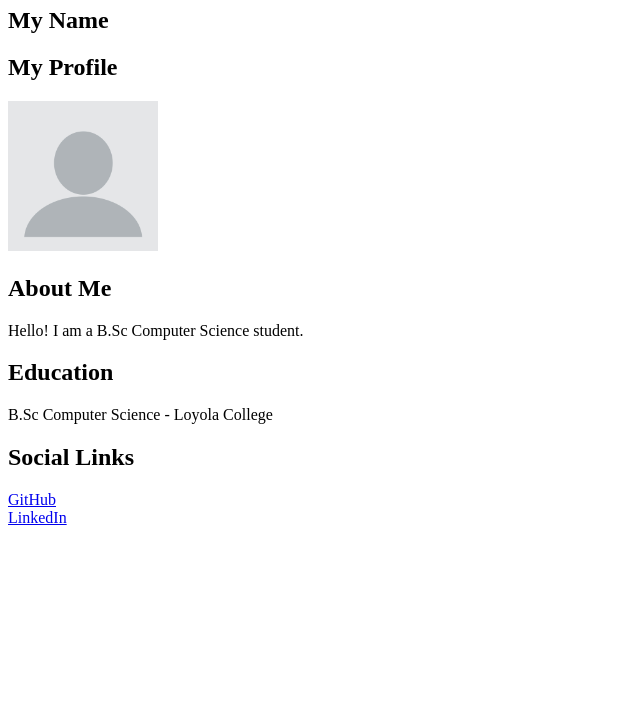
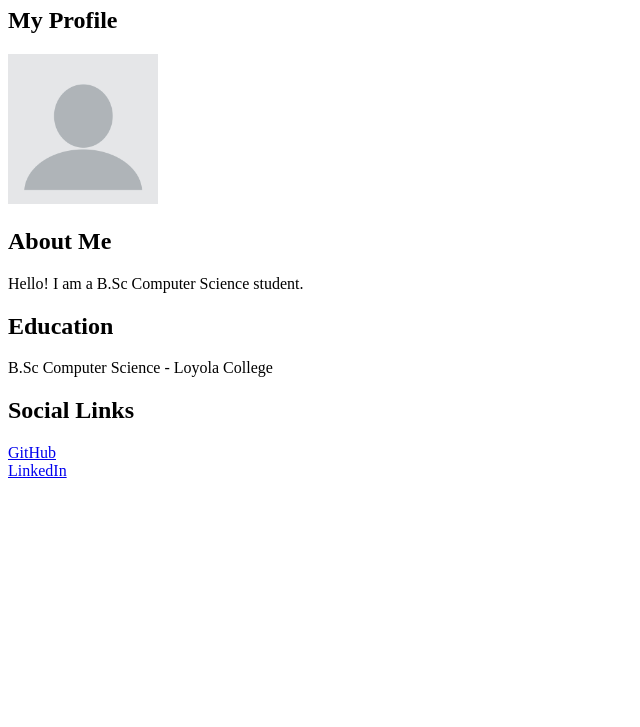
Before and after one commit to dhineshks2006-ship-it/personal-website, a plain HTML site: page index.html in a window 1280 px wide. Shown: the part 73-800 px from the top of the page, without its empty margins (0-640 px from the left). Drawn offline with Linux system fonts and the light colour scheme.

Commit message:
Update index.html

```diff
--- a/index.html
+++ b/index.html
@@ -8,7 +8,6 @@
 </head>
 <body>
     <h1>Welcome to My Personal Website</h1>
-    <h2>My Name</h2>
 
     <h2>My Profile</h2>
     <img src="profile.jpg.png" alt="My Profile Photo" width="150">
```
